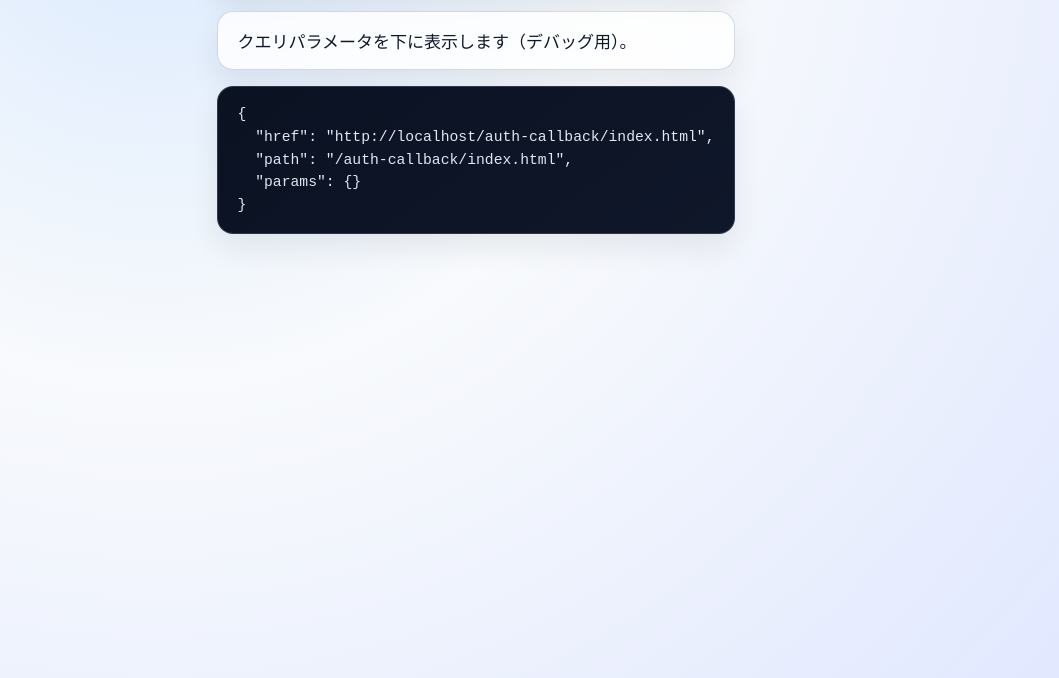
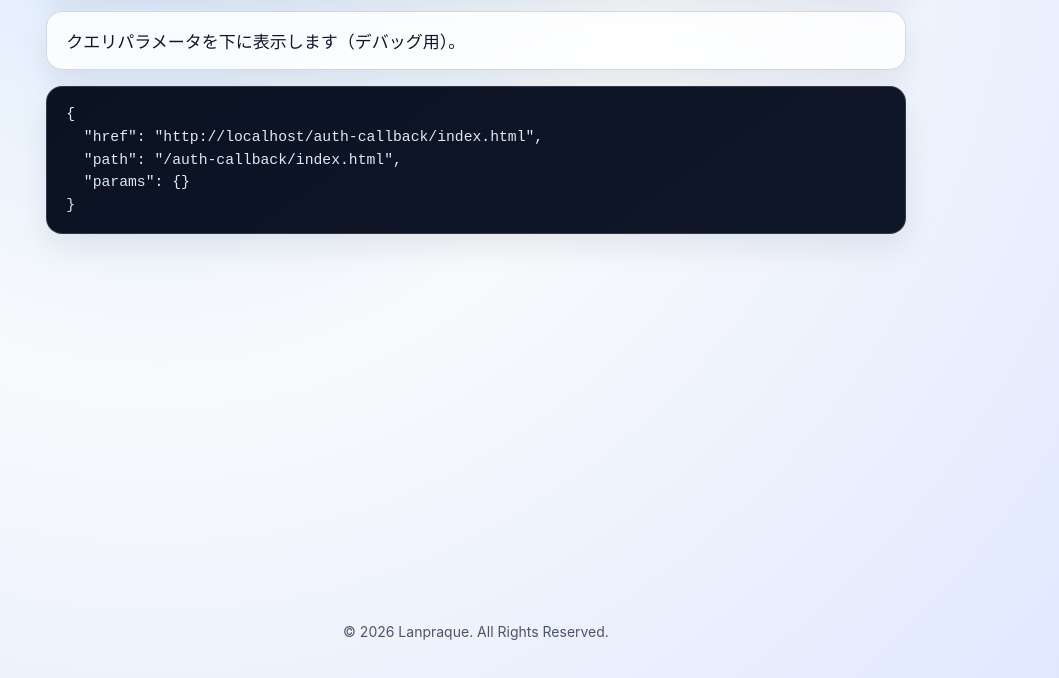
Before and after one commit to cestmag/lanapp-auth-pages, a plain HTML site: page auth-callback/index.html in a window 1280 px wide. Shown: the part 120-798 px from the top of the page, without its empty margins (164-1223 px from the left). Drawn offline with Linux system fonts and the light colour scheme.

Commit message:
Add copyright footer to every page

```diff
--- a/auth-callback/index.html
+++ b/auth-callback/index.html
@@ -21,9 +21,10 @@
       font-family: Inter, "Noto Sans JP", system-ui, -apple-system, Segoe UI, Roboto, sans-serif;
       color: var(--text);
       background: var(--bg);
-      display: grid;
+      display: flex;
+      flex-direction: column;
+      align-items: center;
       gap: 1rem;
-      place-content: start center;
       font-size: 1.0625rem;
     }
     h1, p, code {
@@ -47,6 +48,14 @@
       font-size: 0.92rem;
       line-height: 1.55;
     }
+    footer {
+      width: min(860px, 100%);
+      margin-top: auto;
+      padding-top: 1.5rem;
+      color: #475569;
+      font-size: 0.875rem;
+      text-align: center;
+    }
     @media (max-width: 600px) {
       body { padding: 1rem 0.75rem; }
       h1 { font-size: 1.75rem; }
@@ -59,6 +68,7 @@
   <h1>Auth Callback</h1>
   <p>クエリパラメータを下に表示します（デバッグ用）。</p>
   <code id="out"></code>
+  <footer>© 2026 Lanpraque. All Rights Reserved.</footer>
   <script>
     const u = new URL(location.href);
     const obj = {};
```
Also changed, not shown: confirmed/index.html (+22 -6 lines), delete-account/index.html (+10 -0 lines), delete-data/index.html (+10 -0 lines), index.html (+10 -0 lines), privacy-policy/index.html (+10 -0 lines).
